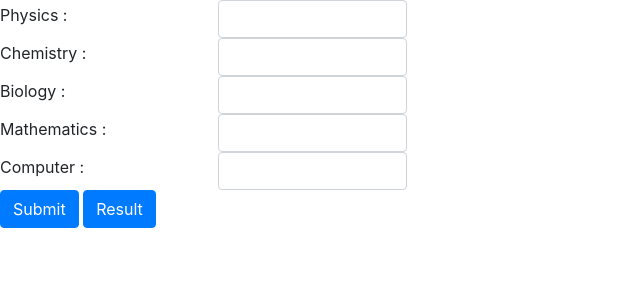
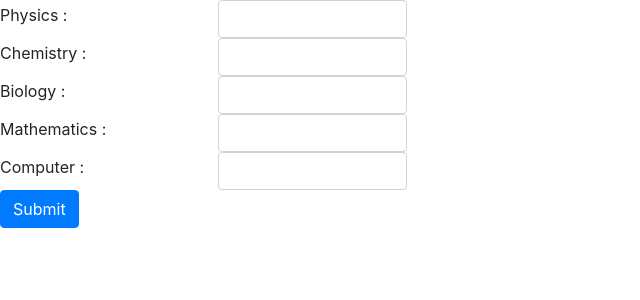
Before and after one commit to pixeltk623/PHP_Laravel_03030, a PHP site: page /Parth/Assignment/assign_1.php in a window 1280 px wide. Shown: the top 300 px of the page, without its empty margins (0-640 px from the left). Run offline with PHP 8.4, Linux system fonts and the light colour scheme.

Commit message:
Update assign_1.php

```diff
--- a/Parth/Assignment/assign_1.php
+++ b/Parth/Assignment/assign_1.php
@@ -98,9 +98,8 @@
 			  </div>
 			</div>
 			<div>
-				<input type="submit" name="submit" class="btn btn-primary" >
-				<button class="btn btn-primary" type="button" id="submit" data-bs-toggle="collapse" data-bs-target="#collapseExample" aria-expanded="false" aria-controls="collapseExample">
-				    Result
+				<button class="btn btn-primary" type="submit" name="submit" data-bs-toggle="collapse" data-bs-target="#collapseExample" aria-expanded="false" aria-controls="collapseExample">
+				    Submit
 				</button>
 			</div>
 		</form>
```
